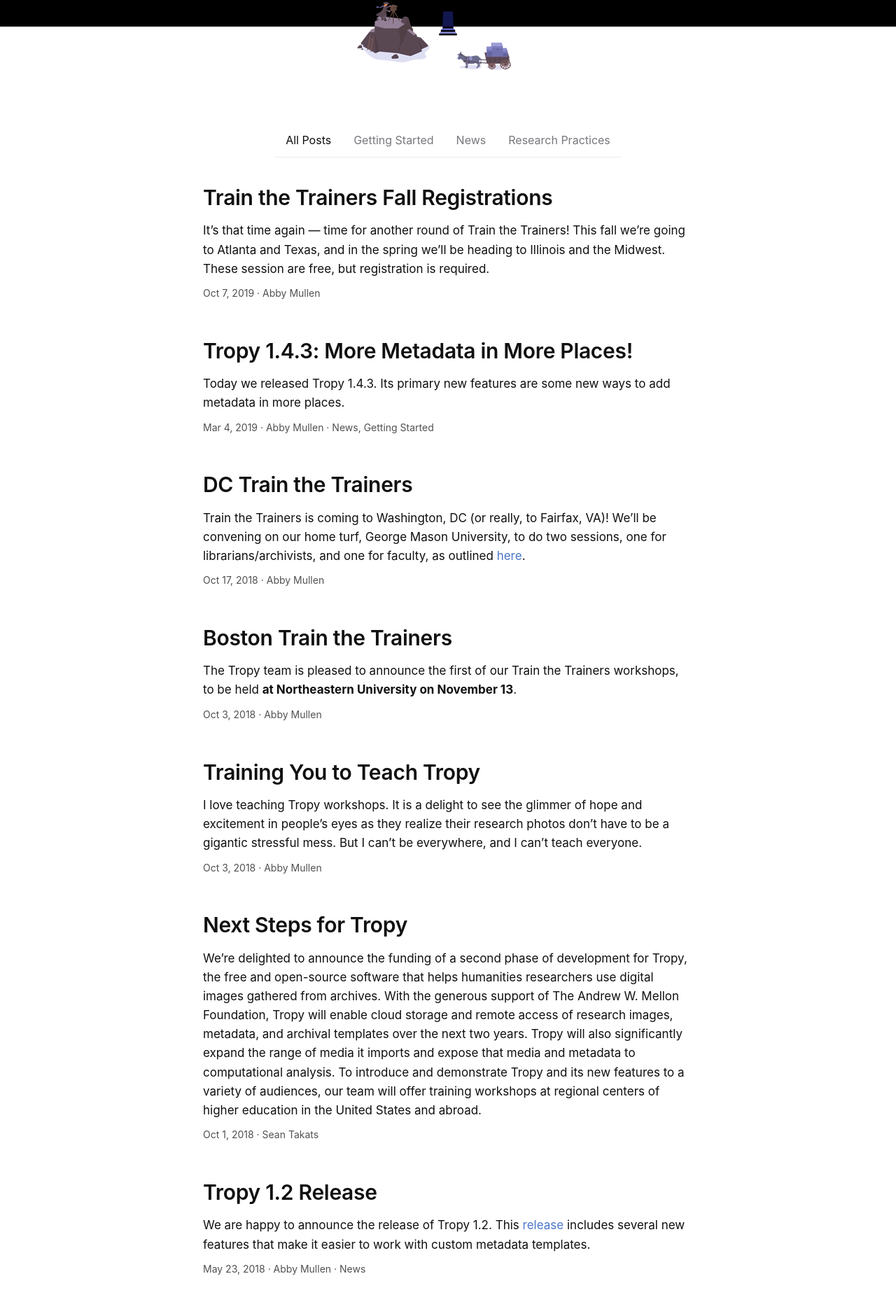
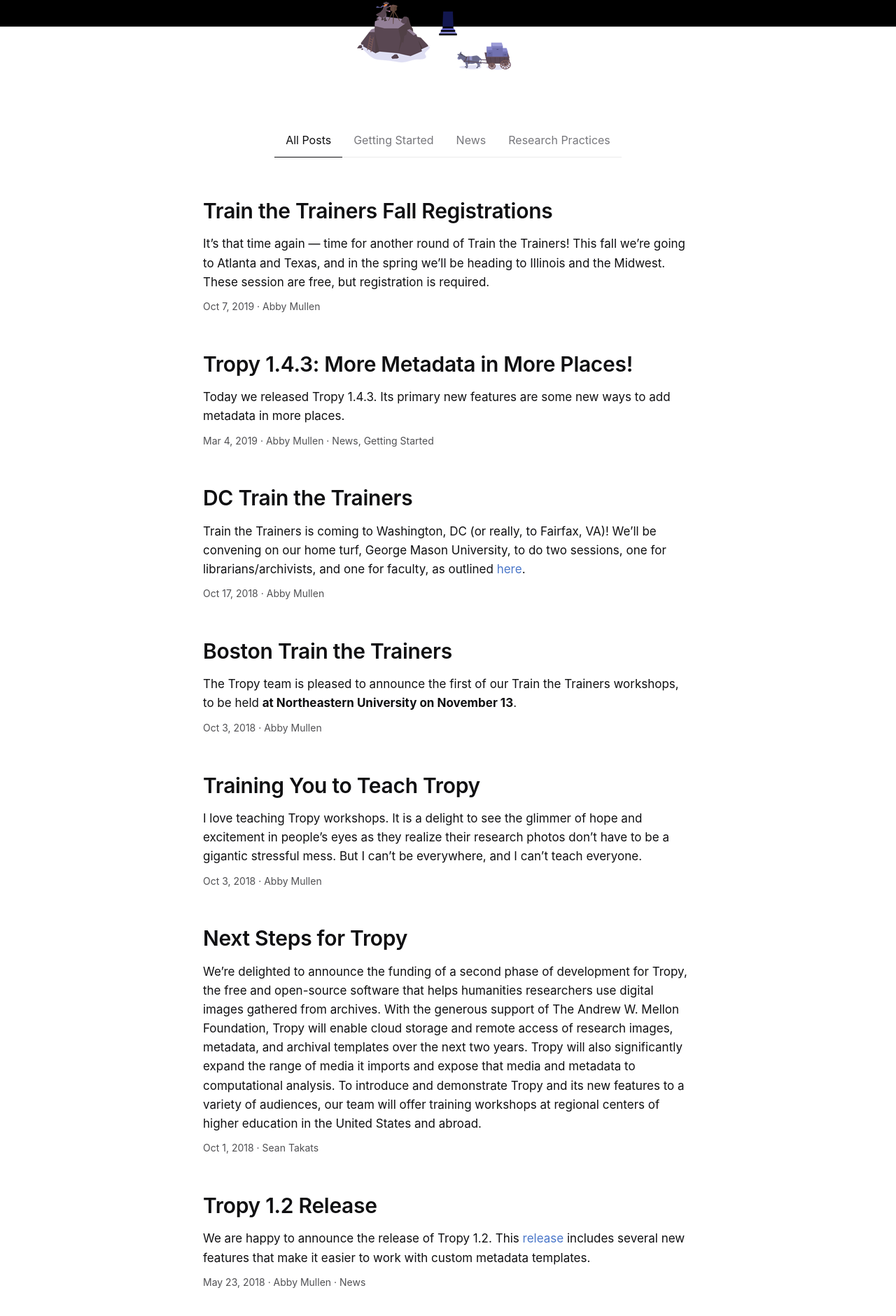
Before and after one commit to tropy/tropy.github.io, a Jekyll site: the page built from blog/index.markdown, in a window 1280 px wide. Shown: the part 682-2562 px from the top of the page at 70% size. Built offline with Jekyll 4.4.1, drawn with Linux system fonts in a browser that asks for light colours.

Commit message:
Add indicator to selected link in category-nav.

```diff
--- a/assets/stylesheets/blog/_category-nav.scss
+++ b/assets/stylesheets/blog/_category-nav.scss
@@ -3,9 +3,10 @@
 //
 
 .category-nav {
+  display: flex; // Stretch category-list
   overflow-x: auto;
-  box-shadow: 0 1px 0 rgba(0, 0, 0, 0.08);
-  margin: 0 0 ($blog-font-size * $blog-line-height - 13px) 0;
+  box-shadow: inset 0 -1px 0 rgba(0, 0, 0, 0.08);
+  margin: 0 0 ($blog-font-size * $blog-line-height + 6px) 0;
   position: sticky;
   top: 0;
   background-color: $white;
@@ -14,7 +15,7 @@
     display: flex;
     justify-content: center;
     box-shadow: none;
-    margin: 0 0 15px 0; // Same spacing as between articles
+    margin: 0 0 34px 0; // Same spacing as between articles
     overflow-x: visible;
 
     &.stuck {
@@ -34,12 +35,13 @@
 
   ul {
     list-style: none;
-    padding: 0;
+    padding: 0 $space-xs;
     margin: 0;
     display: flex;
 
     @media (min-width: $sm) {
       justify-content: center;
+      padding: 0;
       box-shadow: 0 1px 0 rgba(0, 0, 0, 0.08);
 
       @include state(".category-nav.stuck") {
@@ -51,7 +53,7 @@
   li {
     a {
       display: block;
-      padding: $space-sm $space-xs;
+      padding: $space-sm $space-xs ($space-sm + 1px);
       color: $gray;
       text-decoration: none;
       white-space: nowrap;
@@ -59,18 +61,15 @@
       @media (min-width: $sm) {
         padding: $space-sm $space-md;
       }
-
-      @include variant("li:first-child") {
-        padding-left: $space-md;
-      }
-
-      @include variant("li:last-child") {
-        padding-right: $space-md;
-      }
     }
 
     &.selected a {
       color: $body-color;
+      box-shadow: inset 0 -1px 0 $black;
+
+      @media (min-width: $sm) {
+        box-shadow: 0 1px 0 $black;
+      }
     }
   }
 }
```
